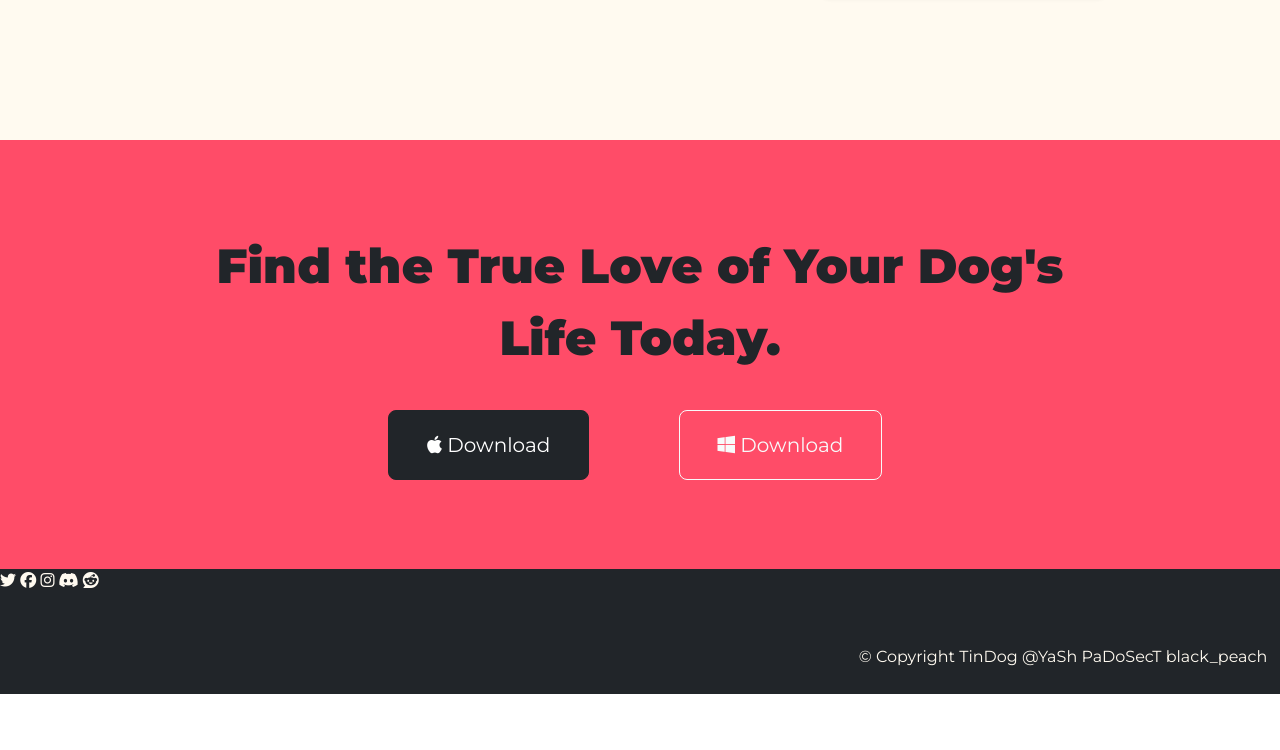
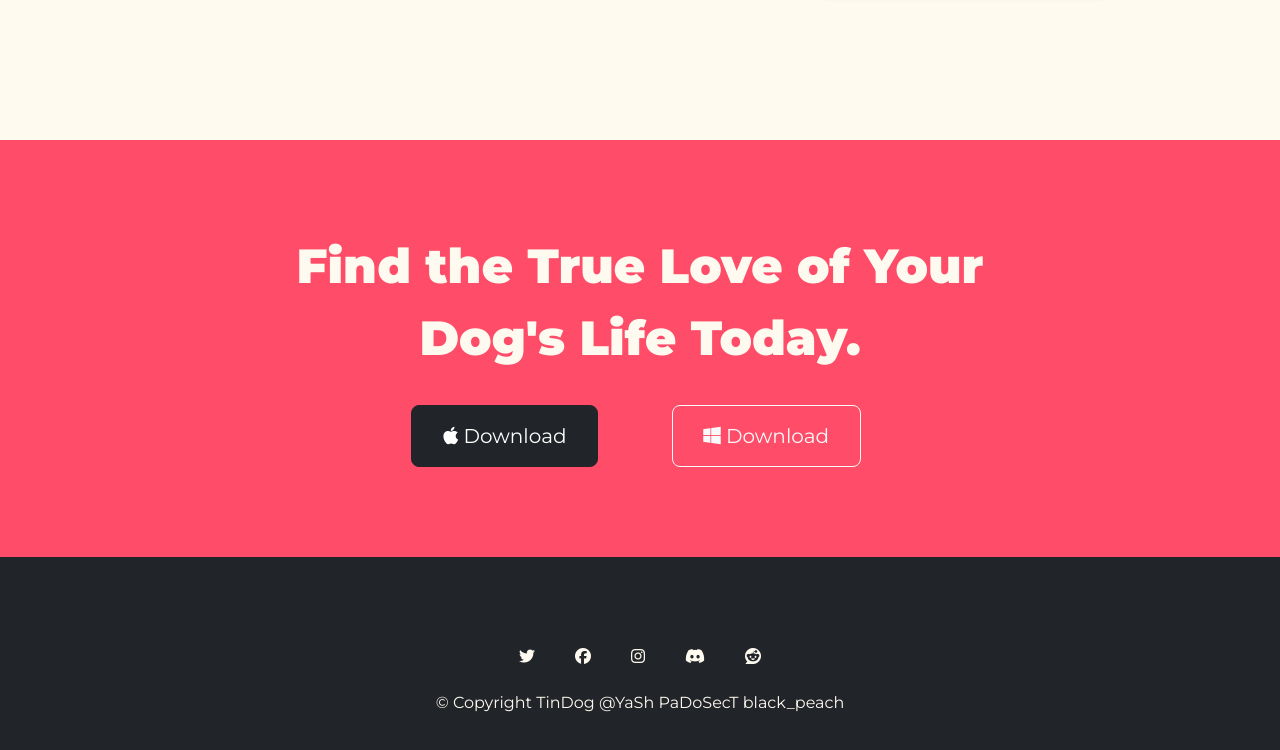
Before and after one commit to YashPadosect/tindog, a plain HTML site: page index.html in a window 1280 px wide. Shown: the part 2594-3344 px from the top of the page. Before the commit the page ends 3288 px from the top, so only its background shows below. Drawn offline with nearby package versions, Linux system fonts and the light colour scheme.

Commit message:
last but one, refactoring baki

```diff
--- a/css/styles.css
+++ b/css/styles.css
@@ -93,7 +93,10 @@ h1 {
 
 /* for lappy view */
 
-@media screen and (min-width: 992px) {
+
+/* @media screen and (min-width: 992px) { */
+
+@media (min-width: 992px) {
     .fuckin-img {
         transform: rotate(25deg);
         max-width: 60% !important;
@@ -105,7 +108,7 @@ h1 {
     .div-left {
         text-align: left !important;
     }
-    .container-fluid {}
+    /* .container-fluid {} */
 }
 
 
@@ -238,22 +241,29 @@ li {
 }
 
 #cta {
-    padding: 7% 13%;
+    color: floralwhite;
+    padding: 7% 20%;
     text-align: center;
     background-color: #FF4C68;
 }
 
 #footer {
     color: floralwhite;
-    padding-bottom: 2%;
-    margin: auto;
+    /* color: black; */
+    text-align: center;
+    padding: 5% 15%;
 }
 
-.final-text {
-    /* margin: auto; */
-    text-align: end;
+.footer-icons {
+    margin: 3% 2%;
+}
+
+
+/* .final-text {
+    margin: auto;
+    text-align: center;
     padding-top: 4%;
     margin-bottom: 0;
     padding-bottom: 0;
     margin-right: 1%;
-}
+} */
```
